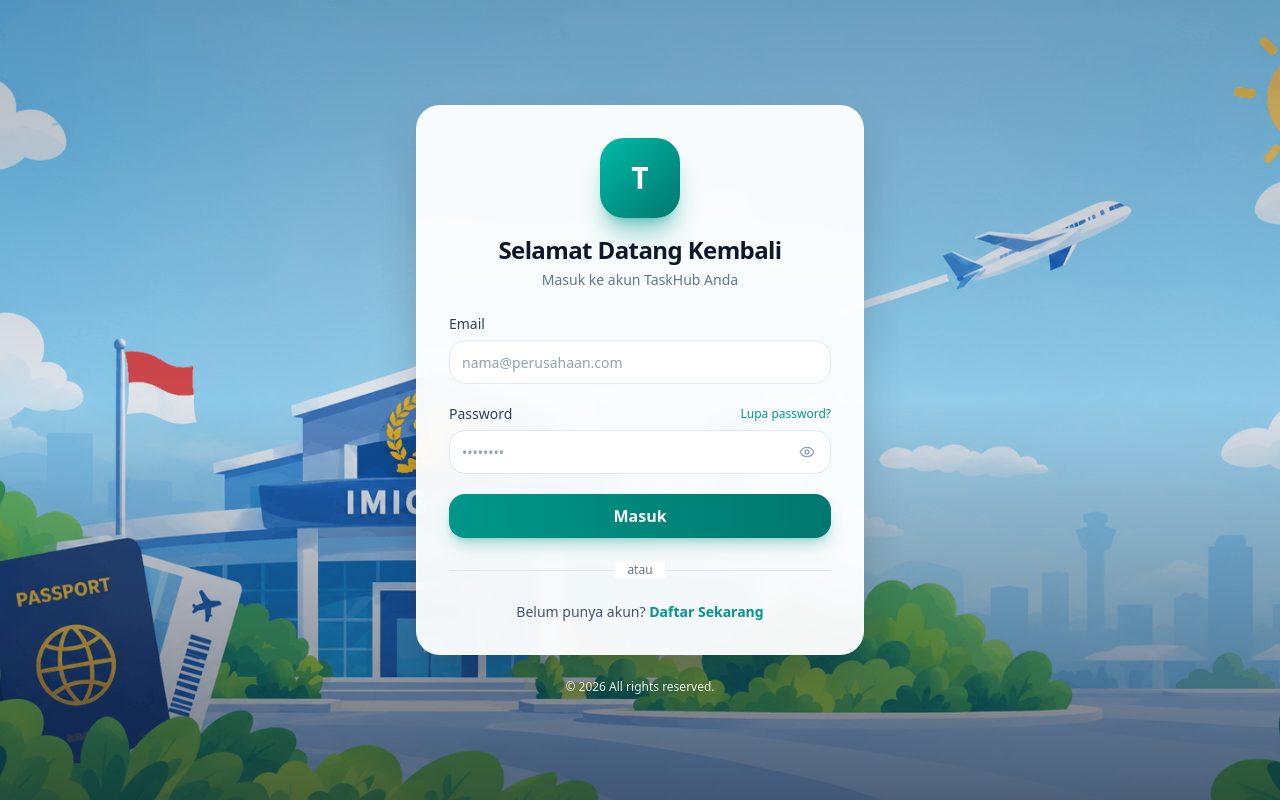
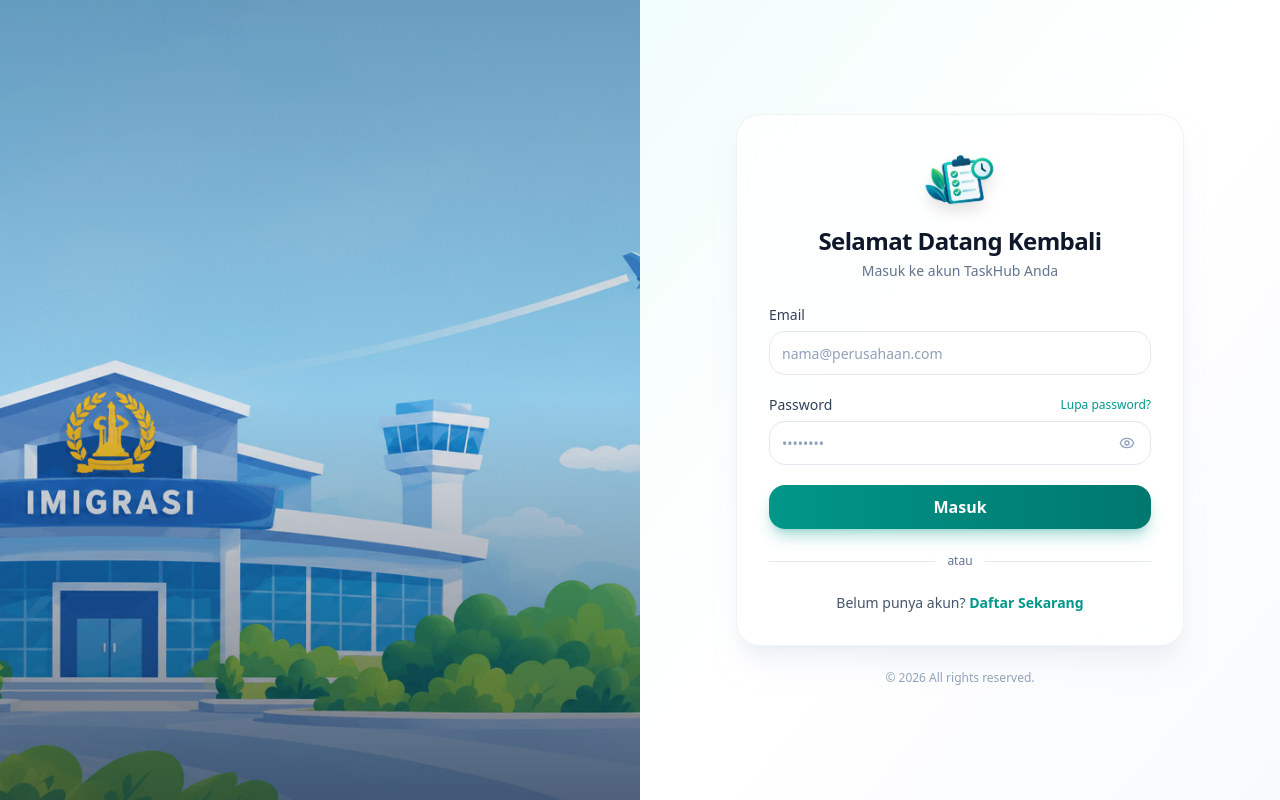
Before and after one commit to sabenihcode/taskhub, a Next.js app: page /login in a window 1280 px wide. Built offline with nearby package versions, Linux system fonts and the light colour scheme; no server answers.

Commit message:
Update page.tsx

```diff
--- a/src/app/login/page.tsx
+++ b/src/app/login/page.tsx
@@ -3,6 +3,7 @@
 import { useEffect, useState } from "react";
 import { useRouter } from "next/navigation";
 import Link from "next/link";
+import Image from "next/image";
 import { useAuth } from "@/hooks/useAuth";
 import { Button } from "@/components/ui/button";
 import { Input } from "@/components/ui/input";
@@ -19,32 +20,23 @@
   const [error, setError] = useState("");
   const [submitting, setSubmitting] = useState(false);
 
-  // Redirect if already logged in
   useEffect(() => {
-    if (!loading && user) {
-      router.replace("/dashboard");
-    }
+    if (!loading && user) router.replace("/dashboard");
   }, [loading, user, router]);
 
   async function handleSubmit(e: React.FormEvent) {
     e.preventDefault();
     setError("");
-
     if (!email.trim() || !password) {
       setError("Email dan password wajib diisi");
       return;
     }
-
     setSubmitting(true);
     try {
       const result = await login(email.trim(), password);
-
-      if (result.error) {
-        setError(result.error);
-      } else {
-        router.replace("/dashboard");
-      }
-    } catch (err) {
+      if (result.error) setError(result.error);
+      else router.replace("/dashboard");
+    } catch {
       setError("Terjadi kesalahan, silakan coba lagi");
     } finally {
       setSubmitting(false);
@@ -61,20 +53,20 @@
 
   if (user) return null;
 
-  return (
-    <div className="relative min-h-screen flex items-center justify-center px-6 py-12">
-      {/* Background Gambar */}
-      <BackgroundIllustration />
-
-      <div className="relative w-full max-w-md">
-        {/* Card dengan glass effect */}
-        <div className="rounded-3xl bg-white/95 backdrop-blur-md border border-white/40 p-8 shadow-2xl shadow-slate-900/30">
-          {/* Logo Header */}
+  // Form section (dipakai di kedua mode)
+  const formContent = (
+    <>
+      {/* Logo Header (menggunakan /logo.png) */}
       <div className="mb-6 text-center">
         <div className="mx-auto mb-4 flex items-center justify-center">
-              <div className="flex h-20 w-20 items-center justify-center rounded-2xl bg-gradient-to-br from-teal-500 to-teal-700 text-3xl font-black text-white shadow-xl shadow-teal-600/40">
-                T
-              </div>
+          <Image
+            src="/logo.png"
+            alt="TaskHub Logo"
+            width={80}
+            height={80}
+            className="object-contain drop-shadow-xl"
+            priority
+          />
         </div>
         <h1 className="text-2xl font-bold text-slate-900 tracking-tight">
           Selamat Datang Kembali
@@ -84,17 +76,16 @@
         </p>
       </div>
 
-          {/* Form */}
-          <form onSubmit={handleSubmit} className="space-y-5">
       {/* Error Alert */}
       {error && (
-              <div className="rounded-xl bg-red-50 border border-red-200 px-4 py-3 text-sm text-red-700 flex items-start gap-2 animate-fade-in">
+        <div className="rounded-xl bg-red-50 border border-red-200 px-4 py-3 text-sm text-red-700 flex items-start gap-2 animate-fade-in mb-4">
           <AlertCircle className="w-4 h-4 mt-0.5 shrink-0" />
           <span>{error}</span>
         </div>
       )}
 
-            {/* Email Field */}
+      {/* Form */}
+      <form onSubmit={handleSubmit} className="space-y-5">
         <div>
           <label htmlFor="email" className="mb-1.5 block text-sm font-medium text-slate-700">
             Email
@@ -112,7 +103,6 @@
           />
         </div>
 
-            {/* Password Field */}
         <div>
           <div className="flex items-center justify-between mb-1.5">
             <label htmlFor="password" className="block text-sm font-medium text-slate-700">
@@ -146,7 +136,6 @@
           </div>
         </div>
 
-            {/* Submit Button */}
         <Button
           type="submit"
           size="lg"
@@ -181,13 +170,40 @@
           Daftar Sekarang
         </Link>
       </p>
+    </>
+  );
+
+  return (
+    <div className="min-h-screen lg:grid lg:grid-cols-2">
+      {/* ============================================ */}
+      {/* LEFT: Background Image — Hidden on mobile */}
+      {/* ============================================ */}
+      <div className="hidden lg:block relative">
+        <BackgroundIllustration />
+      </div>
+
+      {/* ============================================ */}
+      {/* RIGHT: Form Section (full mobile, half desktop) */}
+      {/* ============================================ */}
+      <div className="relative flex items-center justify-center bg-gradient-to-br from-teal-50 via-white to-slate-50 px-6 py-12 min-h-screen lg:min-h-0">
+        {/* Mobile-only: Background decoration */}
+        <div className="absolute inset-0 overflow-hidden pointer-events-none lg:hidden">
+          <div className="absolute -top-40 -right-40 h-80 w-80 rounded-full bg-teal-100/30 blur-3xl" />
+          <div className="absolute -bottom-40 -left-40 h-80 w-80 rounded-full bg-blue-100/30 blur-3xl" />
+        </div>
+
+        <div className="relative w-full max-w-md">
+          {/* Card */}
+          <div className="rounded-3xl bg-white/80 backdrop-blur-xl border border-slate-200/50 p-8 shadow-xl shadow-slate-200/50">
+            {formContent}
           </div>
 
           {/* Footer */}
-        <p className="mt-6 text-center text-xs text-white/90 drop-shadow-md">
+          <p className="mt-6 text-center text-xs text-slate-400">
             © 2026 All rights reserved.
           </p>
         </div>
       </div>
+    </div>
   );
 }
```
Lines whose indentation alone changed are shown as unchanged.
